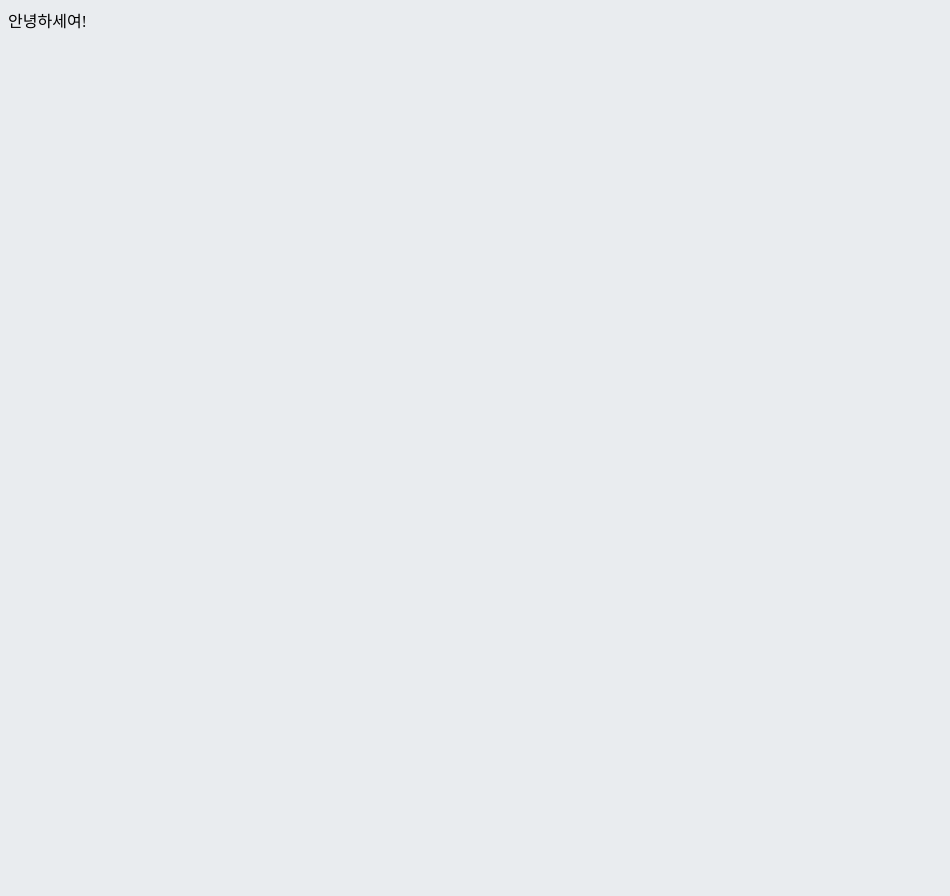
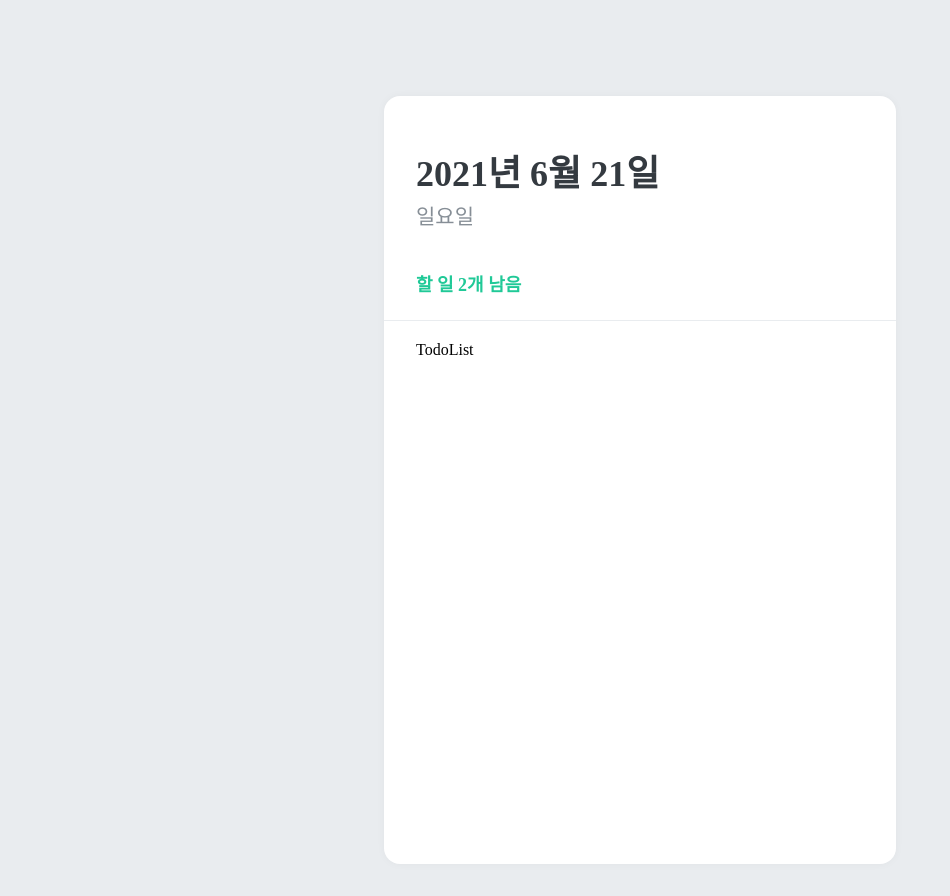
Before and after one commit to dwhddnjs/TODO-LIST, a React (Create React App) app: page / in a window 1280 px wide. Shown: the whole page, without its empty margins (0-950 px from the left). Before the commit the page ends 800 px from the top, so only its background shows below. Built offline with nearby package versions, Linux system fonts and the light colour scheme.

Commit message:
add to components

```diff
--- a/src/App.js
+++ b/src/App.js
@@ -1,5 +1,8 @@
 import React from "react";
 import { createGlobalStyle } from "styled-components";
+import TodoHead from "./components/TodoHead";
+import TodoList from "./components/TodoList";
+import TodoTemplate from "./components/TodoTemplate";
 
 const GlobalStyle = createGlobalStyle`
  body {
@@ -11,7 +14,10 @@
   return (
     <>
       <GlobalStyle />
-      <div>안녕하세여!</div>
+      <TodoTemplate>
+        <TodoHead />
+        <TodoList />
+      </TodoTemplate>
     </>
   );
 }
--- /dev/null
+++ b/src/components/TodoHead.js
@@ -0,0 +1,38 @@
+import React from "react";
+import styled from "styled-components";
+
+const TodoHeadBlock = styled.div`
+  padding-top: 48px;
+  padding-left: 32px;
+  padding-right: 32px;
+  padding-bottom: 24px;
+  border-bottom: 1px solid #e9ecef;
+  h1 {
+    margin: 0;
+    font-size: 36px;
+    color: #343a40;
+  }
+
+  .day {
+    margin-top: 4px;
+    color: #868e96;
+    font-size: 21px;
+  }
+
+  .tasks-left {
+    color: #20c997;
+    font-size: 18px;
+    margin-top: 40px;
+    font-weight: bold;
+  }
+`;
+
+export default function TodoHead() {
+  return (
+    <TodoHeadBlock>
+      <h1>2021년 6월 21일</h1>
+      <div className="day">일요일</div>
+      <div className="tasks-left">할 일 2개 남음</div>
+    </TodoHeadBlock>
+  );
+}
--- /dev/null
+++ b/src/components/TodoList.js
@@ -0,0 +1,13 @@
+import React from "react";
+import styled from "styled-components";
+
+const TodoListBlock = styled.div`
+  flex: 1;
+  padding: 20px 32px;
+  padding-bottom: 48px;
+  overflow-y: auto;
+`;
+
+export default function TodoList() {
+  return <TodoListBlock>TodoList</TodoListBlock>;
+}
--- a/src/components/TodoTemplate.js
+++ b/src/components/TodoTemplate.js
@@ -0,0 +1,22 @@
+import React from "react";
+import styled from "styled-components";
+
+const TodoTemplateBlock = styled.div`
+  width: 512px;
+  height: 768px;
+
+  position: relative;
+  background: white;
+  border-radius: 16px;
+  box-shadow: 0 0 8px rgba(0, 0, 0, 0.04);
+  margin: 0 auto;
+  margin-top: 96px;
+  margin-bottom: 32px;
+
+  display: flex;
+  flex-direction: column;
+`;
+
+export default function ({ children }) {
+  return <TodoTemplateBlock>{children}</TodoTemplateBlock>;
+}
```
